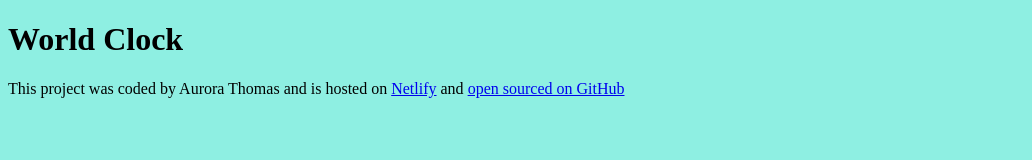
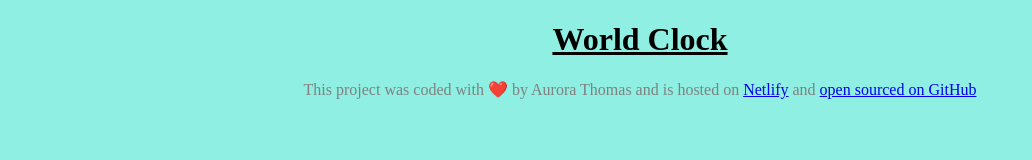
Before and after one commit to auborealis-cyber/WorldClocks, a plain HTML site: page index.html in a window 1280 px wide. Shown: the whole page, without its empty margins (0-1032 px from the left). Drawn offline with nearby package versions, Linux system fonts and the light colour scheme.

Commit message:
Changed style elements
Aligned text to center and changed style of footer

```diff
--- a/index.html
+++ b/index.html
@@ -1,16 +1,25 @@
 <!DOCTYPE html>
 <html lang="en">
-<head>
-    <meta charset="UTF-8">
-    <meta name="viewport" content="width=device-width, initial-scale=1.0">
-    <link rel="stylesheet" href="src/styles.css" type="text/css">
-     <script src="https://cdnjs.cloudflare.com/ajax/libs/moment.js/2.30.1/moment.min.js"></script>
+  <head>
+    <meta charset="UTF-8" />
+    <meta name="viewport" content="width=device-width, initial-scale=1.0" />
+    <link rel="stylesheet" href="src/styles.css" type="text/css" />
+    <script src="https://cdnjs.cloudflare.com/ajax/libs/moment.js/2.30.1/moment.min.js"></script>
     <script src="https://cdnjs.cloudflare.com/ajax/libs/moment-timezone/0.5.45/moment-timezone-with-data-1970-2030.min.js"></script>
     <title>World Clock - Aurora Thomas</title>
-</head>
-<body>
-    <h1> World Clock</h1>
-    <footer> This project was coded by Aurora Thomas and is hosted on <a href="https://auroraworldclocks.netlify.app/" target="_blank">Netlify</a> and <a href="https://github.com/auborealis-cyber/WorldClocks" target="_blank">open sourced on GitHub</a></footer>
+  </head>
+  <body>
+    <h1>World Clock</h1>
+    <footer>
+      This project was coded with ❤️ by Aurora Thomas and is hosted on
+      <a href="https://auroraworldclocks.netlify.app/" target="_blank"
+        >Netlify</a
+      >
+      and
+      <a href="https://github.com/auborealis-cyber/WorldClocks" target="_blank"
+        >open sourced on GitHub</a
+      >
+    </footer>
     <script src="src/index.js"></script>
-</body>
+  </body>
 </html>
--- a/src/styles.css
+++ b/src/styles.css
@@ -1,3 +1,11 @@
 body{
 background-color: rgb(142, 239, 226);
 }
+h1{
+    text-align: center;
+    text-decoration: underline;
+}
+footer{
+    text-align: center;
+    color:grey;
+}
```
